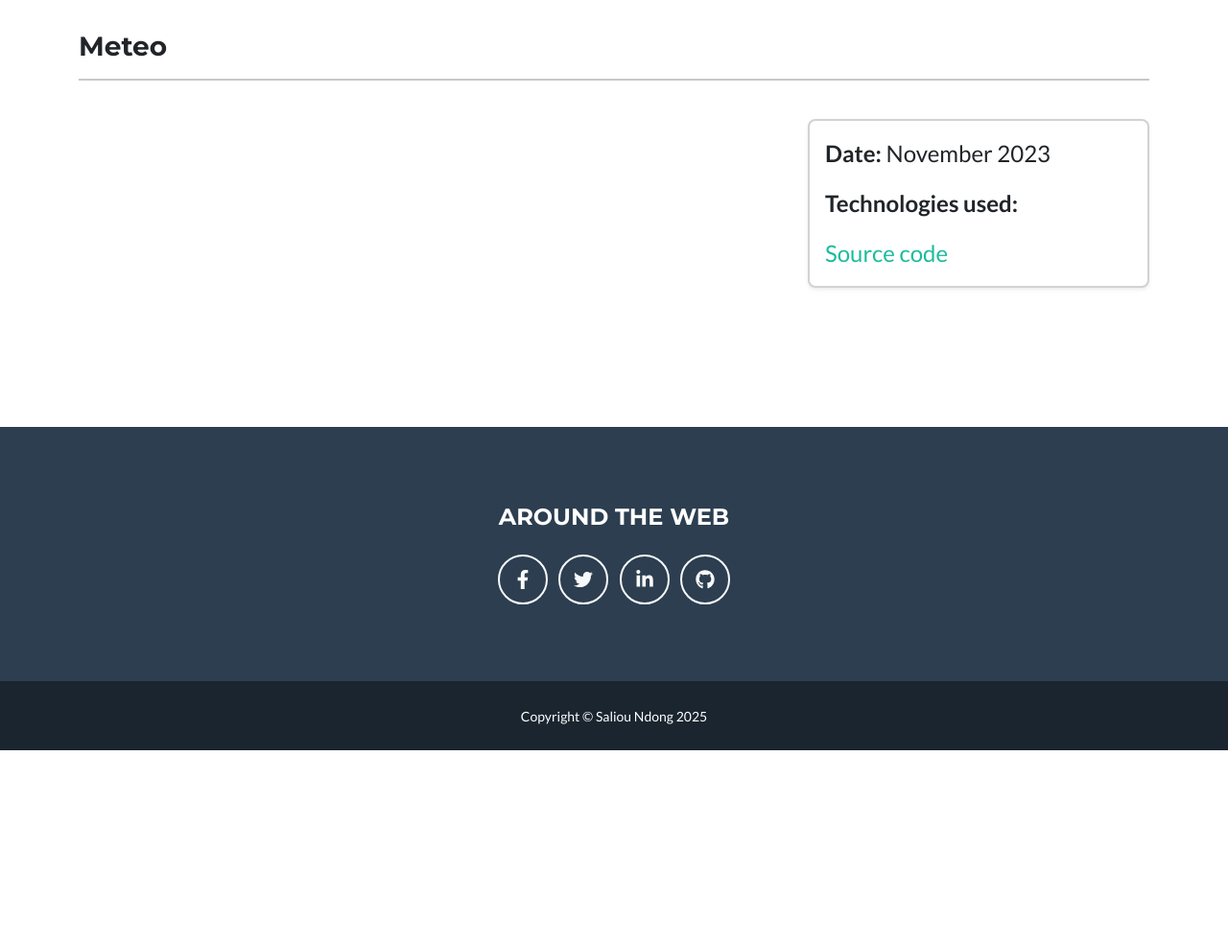
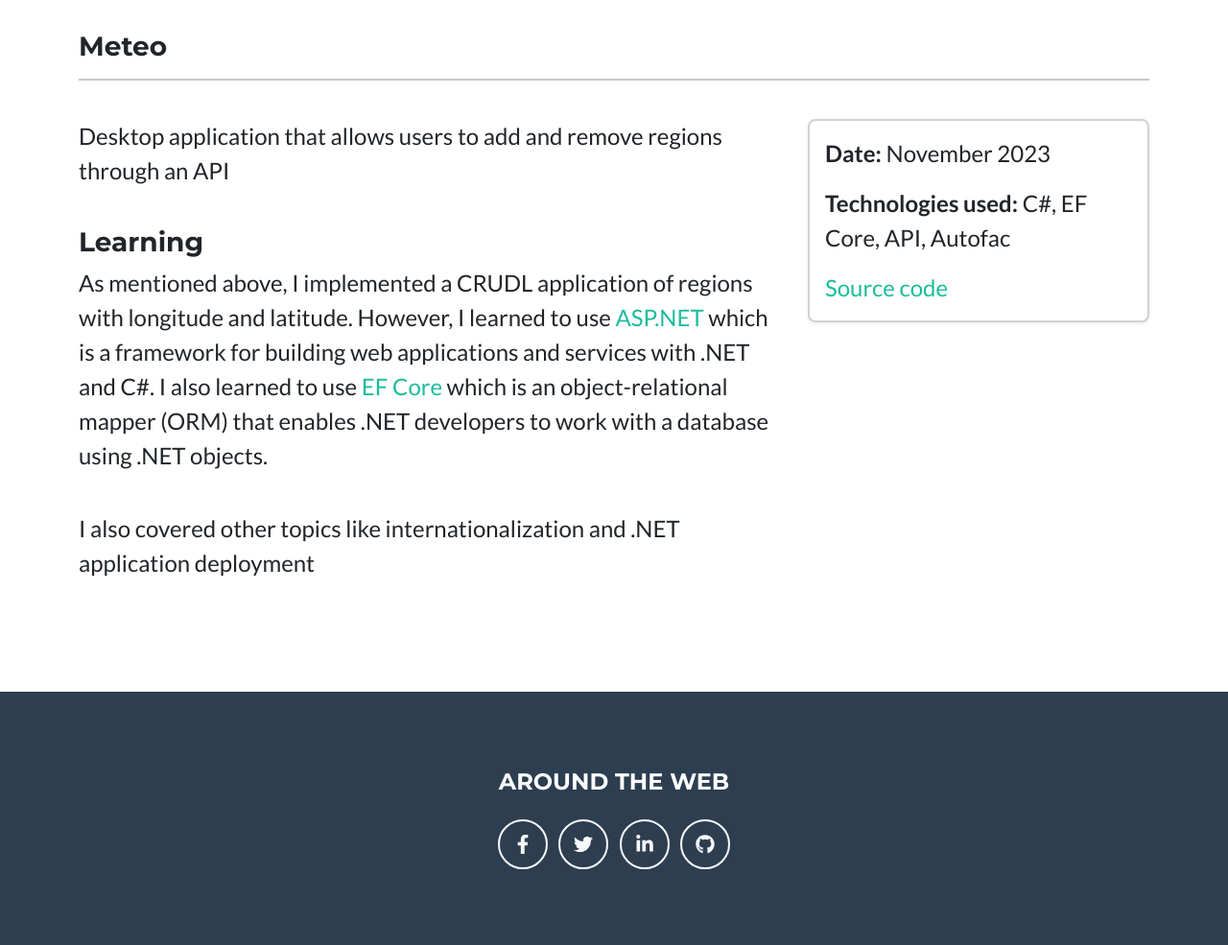
Before and after one commit to salioundong/Portfolio_Saliou, a Django app: page /meteo in a window 1280 px wide. Shown: the part 118-1103 px from the top of the page at 96% size. Before the commit the page ends 900 px from the top, so only its background shows below. Run offline with Django 5.2, Linux system fonts and the light colour scheme; some libraries are stand-ins or nearby versions.

Commit message:
meteo template

```diff
--- a/portfolio/templates/portfolio/RoboGenius.html
+++ b/portfolio/templates/portfolio/RoboGenius.html
@@ -15,7 +15,7 @@
 
         <div class="row mb-3">
             <div class="col-sm-8">
-                <p class="fs-4 text-justify">
+                <p class="fs-4">
                     This is a small overview of the purpose of the project. The robot had a long journey to make.
                 </p>
                 <h3>Demo</h3>
@@ -34,7 +34,7 @@
                 </div>
             </div>
             <div class="col-sm-8">
-                <div class="text-justify">
+                <div>
                     <br><h3>The robot itself</h3>
                     <div class="row">
                         <div class="col-sm-3">
@@ -77,7 +77,6 @@
                         <a href="https://github.com/" class="text-decoration-none" target="_blank">Github</a> to push my projects forward.
                     </p>
                 </div>
-
             </div>
         </div>
     </div>
--- a/portfolio/templates/portfolio/index.html
+++ b/portfolio/templates/portfolio/index.html
@@ -136,7 +136,7 @@
 
                 <div class="row mb-3">
                     <div class="col-lg-4 mx-auto">
-                        <div class="text-justify">
+                        <div>
                             <p class="fs-4">
                                 I am a young person passionate about technology and the many possibilities it offers.
                                 I am curious and I never stop learning more to solidify my already acquired knowledge, but also to gain new ones.
@@ -145,7 +145,7 @@
                     </div>
 
                     <div class="col-lg-4 mx-auto">
-                        <div class="text-justify">
+                        <div>
                             <p class="fs-4">
                                 I am also very interested in everything related to data, namely databases or the management of these.
                                 I would like to learn more about this topic, do a lot of projects with the aim of exploring and digging deeper.
--- a/portfolio/templates/portfolio/materialManage.html
+++ b/portfolio/templates/portfolio/materialManage.html
@@ -27,7 +27,7 @@
                 </div>
             </div>
 
-            <div class="col-12 col-md-8 order-2 order-md-1 text-justify">
+            <div class="col-12 col-md-8 order-2 order-md-1">
                 <p class="fs-4">
                     Complete mobile application for equipment borrowing management.
                 </p><br>
--- a/portfolio/templates/portfolio/meteo.html
+++ b/portfolio/templates/portfolio/meteo.html
@@ -15,26 +15,32 @@
 
         <div class="row mb-3">
             <div class="col-sm-8">
-                <p class="fs-4"></p>
+                <p class="fs-4">Desktop application that allows users to add and remove regions through an API</p>
                 <div><br></div>
-                <!-- <img class="img-fluid img-centered" src="{% static 'assets/img/img_projects/soccer 2023.png' %}" /> -->
+                <h3>Learning</h3>
+                <p class="fs-4">
+                    As mentioned above, I implemented a CRUDL application of regions with longitude and latitude. However, I learned to use
+                    <a href="https://dotnet.microsoft.com/en-us/apps/aspnet" target="_blank" class="text-decoration-none">ASP.NET</a>
+                    which is a framework for building web applications and services with .NET and C#.
+                    I also learned to use <a href="https://docs.microsoft.com/en-us/ef/core/" target="_blank" class="text-decoration-none">EF Core</a>
+                    which is an object-relational mapper (ORM) that enables .NET developers to work with a database using .NET objects.
+                </p>
+                <br>
+                <p class="fs-4">
+                    I also covered other topics like internationalization and .NET application deployment
+                </p>
             </div>
             <div class="col-sm-4 mt-3 mt-sm-0">
                 <div class="card shadow-sm">
                     <div class="card-body">
                         <div class="fs-4">
                             <p class="card-text"><strong>Date:</strong> November 2023</p>
-                            <p class="card-text"><strong>Technologies used:</strong> </p>
+                            <p class="card-text"><strong>Technologies used: </strong>C#, EF Core, API, Autofac</p>
                             <a href="https://github.com/salioundong/Meteo" target="_blank" class="text-decoration-none">Source code</a>
                         </div>
                     </div>
                 </div>
             </div>
-            <div class="col-sm-8">
-                <div class="text-justify">
-
-                </div>
-            </div>
         </div>
     </div>
 {% endblock %}
--- a/portfolio/templates/portfolio/soccer_2023.html
+++ b/portfolio/templates/portfolio/soccer_2023.html
@@ -31,7 +31,7 @@
                 </div>
             </div>
             <div class="col-sm-8">
-                <div class="text-justify">
+                <div>
                     <br><h3>Concept</h3>
                     <p class="fs-4">
                         It was as part of an academic project which consisted of creating a complete video game.
```
